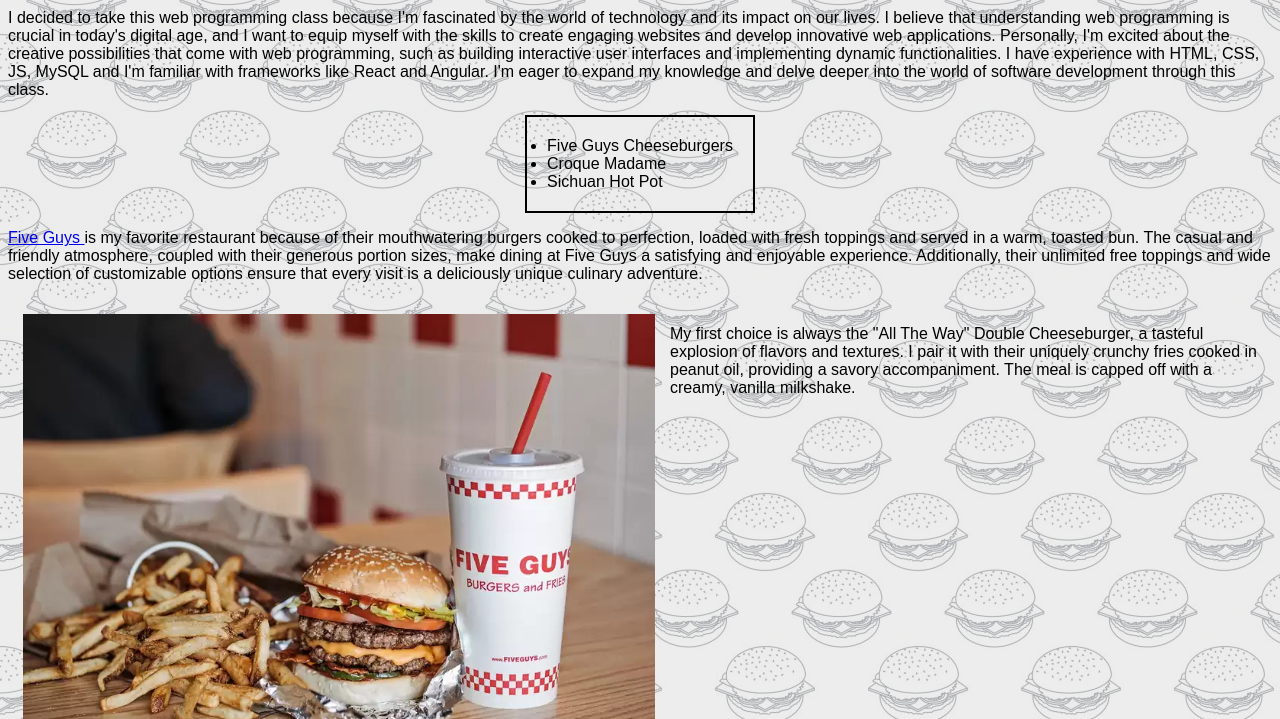
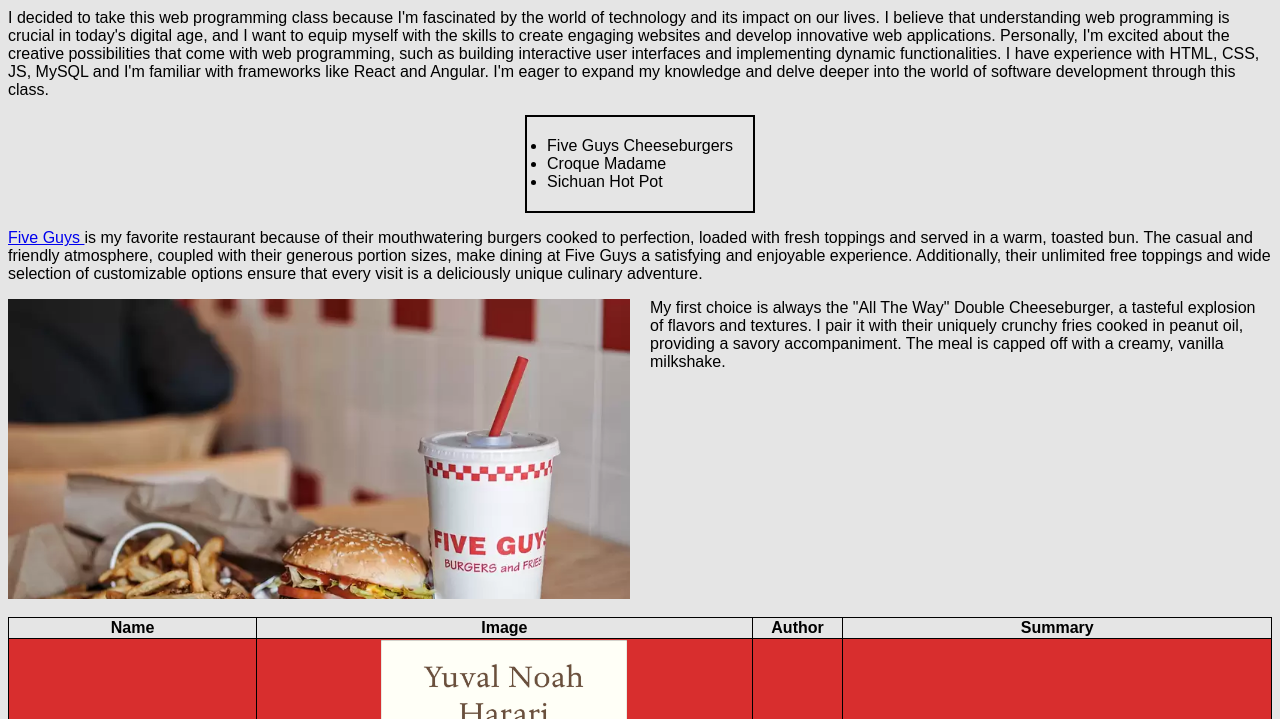
Before and after one commit to pauljproche/cs120problemset2, a plain HTML site: page index.html in a window 1280 px wide. Shown: the part 233-952 px from the top of the page. Drawn offline with Linux system fonts and the light colour scheme.

Commit message:
Update index.html
added the flex div for background-image and explanation to be adjacent

```diff
--- a/index.html
+++ b/index.html
@@ -10,7 +10,6 @@
                 margin-top: 100px;
             }
             body {
-                background-image: url("output-onlinepngtools.png");
                 background-color: rgba(204, 204, 204, 0.5);
             }
             h1, h2 {
@@ -27,8 +26,19 @@
                 width: 50%;
                 height: auto;
             }
+            .flex-parent-element {
+                display: flex;
+                align-items: flex-start;
+            }
+            .background-image {
+                background-image: url("cheeseburger.jpg");
+                background-size: cover;
+                width: 50%;
+                height: 300px;
+            }
             .explanation {
-                padding-top: 2%;
+                width: 50%;
+                margin-left: 20px;
             }
             table, th, td {
                 border: 1px solid #000000;
@@ -85,12 +95,14 @@
             wide selection of customizable options ensure that every visit is a
             deliciously unique culinary adventure.
         </p>
-        <img src="cheeseburger.jpg" ALIGN="left" hspace="15" vspace="15"/>
-        <div class="explanation">
-            My first choice is always the "All The Way" Double Cheeseburger, a
-            tasteful explosion of flavors and textures. I pair it with their
-            uniquely crunchy fries cooked in peanut oil, providing a savory
-            accompaniment. The meal is capped off with a creamy, vanilla milkshake.
+        <div class="flex-parent-element">
+            <div class="background-image"></div>
+            <div class="explanation">
+                My first choice is always the "All The Way" Double Cheeseburger, a
+                tasteful explosion of flavors and textures. I pair it with their
+                uniquely crunchy fries cooked in peanut oil, providing a savory
+                accompaniment. The meal is capped off with a creamy, vanilla milkshake.
+            </div>
         </div>
         <br style="clear:both"/>
         <table>
```
